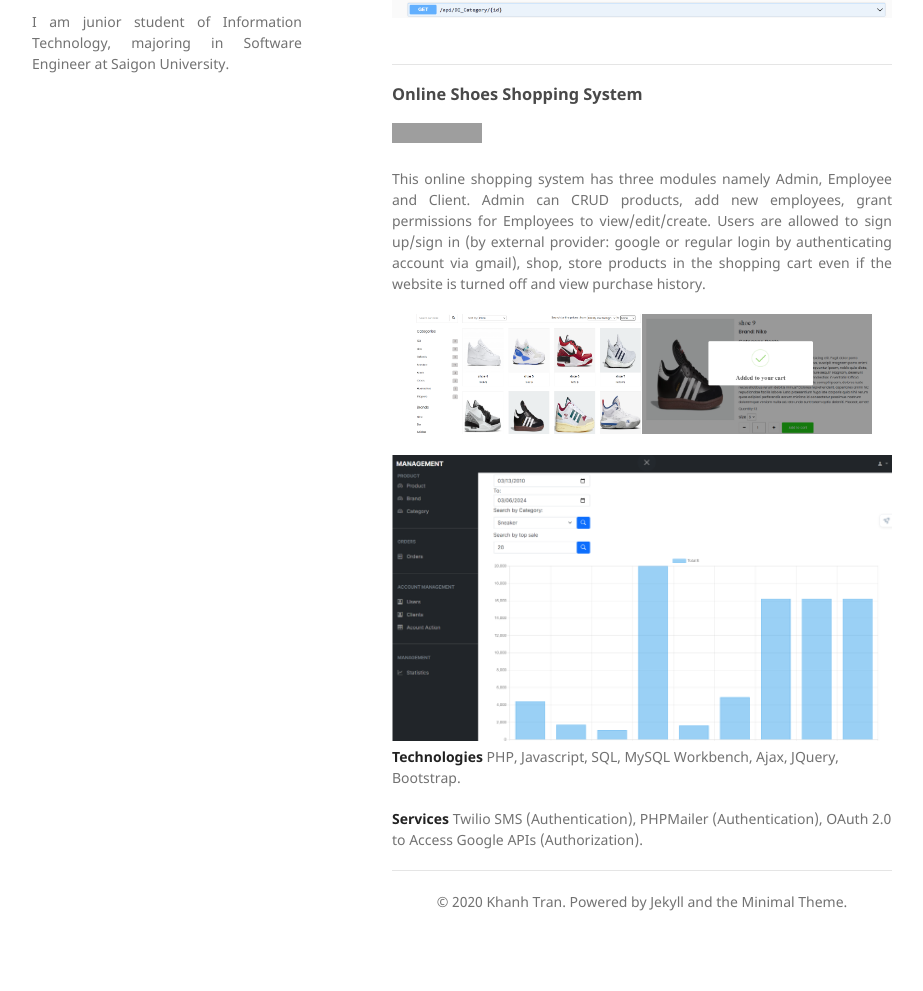
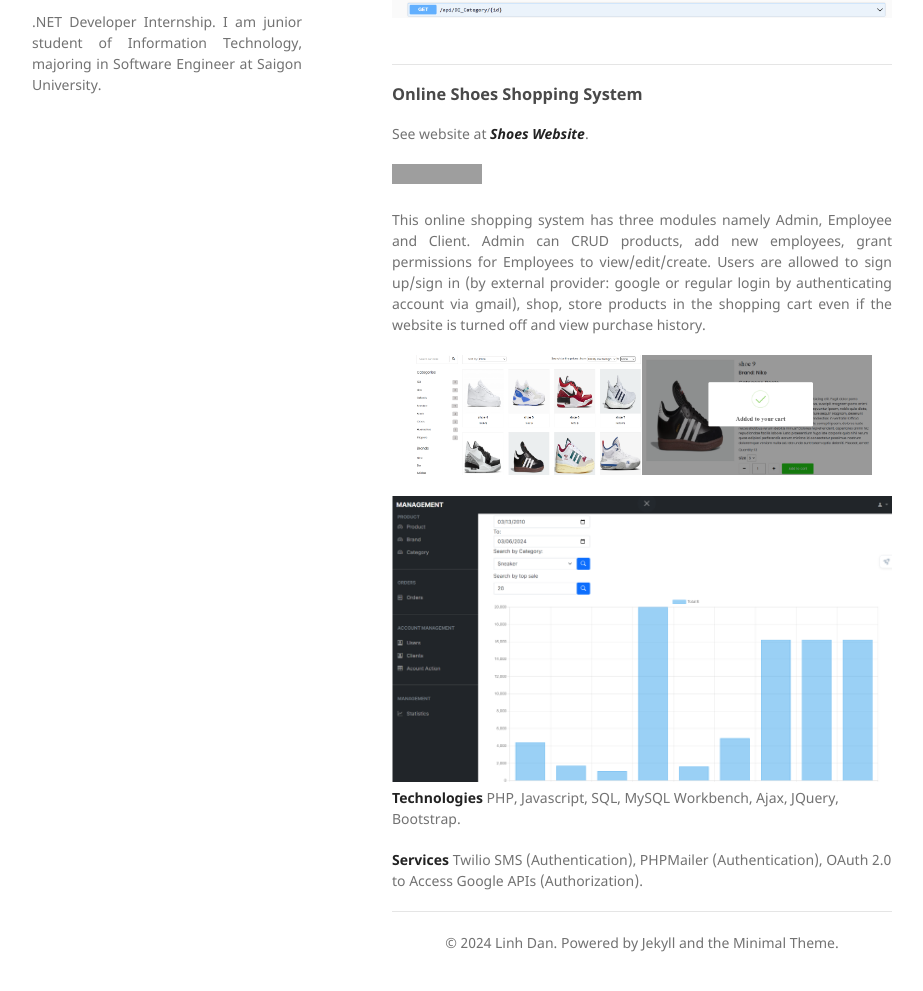
Before and after one commit to RyseUp/Portfolio, a Jekyll site: the page built from index.md, in a window 1280 px wide and 1400 px high, scrolled down 1476 px. Shown: the part 397-1388 px from the top of the window, without its empty margins (178-1101 px from the left). Built offline with Jekyll 4.4.1, drawn with Linux system fonts in a browser that asks for light colours; our own code applies the rules of GitHub Pages for plain Markdown files; before the commit the page ends 2835 px from its top, so only the background shows below that; grey boxes are pictures that could not be loaded.

Commit message:
Update project webapi

```diff
--- a/_config.yml
+++ b/_config.yml
@@ -10,6 +10,7 @@ description:
   </p>
 
   <p align="justify">
+  .NET Developer Internship.
   I am junior student of Information Technology, majoring in Software Engineer at Saigon University.
   </p>
 
--- a/index.md
+++ b/index.md
@@ -2,7 +2,7 @@
 ---
 ## Airline reservation management website
 
-Deploys ASP.NET application with Azure SQL Database on Microsoft Azure Cloud. See website at[***Airline reservation management***](https://airline-reservation-dbserver.database.windows.net/).
+Deploys ASP.NET application with Azure SQL Database on Microsoft Azure Cloud. See website at [***Airline reservation management***](https://airline-reservation-dbserver.database.windows.net/).
 [![View on GitHub](https://img.shields.io/badge/GitHub-View_on_GitHub-blue?logo=GitHub)](https://github.com/LinhDancute/Airline-Reservation-MVC-Aspnet/tree/B7)
 
 **Introduction** signup/signin, authentication, authorization, search for information. Administrators can CRUD and manage.
@@ -42,6 +42,7 @@ website's interface.</div>
 
 ---
 ### Online Shoes Shopping System
+See website at [***Shoes Website***](https://ld-shoe-php.000webhostapp.com/).
 
 [![View on GitHub](https://img.shields.io/badge/GitHub-View_on_GitHub-blue?logo=GitHub)](https://github.com/LinhDancute/Online-Shoes-Shopping-System_PHP/tree/main/Web2)
 
@@ -63,4 +64,4 @@ history.</div>
 (Authorization).
 
 ---
-<center>© 2020 Khanh Tran. Powered by Jekyll and the Minimal Theme.</center>
+<center>© 2024 Linh Dan. Powered by Jekyll and the Minimal Theme.</center>
```
Also changed, not shown: images/BERT-classification.png (deleted), images/ames-house-price.jpg (deleted), images/bac2018.JPG (deleted), images/bertsum.gif (deleted), images/bertsum.jpeg (deleted), images/breast-cancer.png (deleted), images/credit-risk-webapp.png (deleted), images/detect-spam-nlp.png (deleted), images/fb-food-trends.png (deleted), images/finetuning-bert.png (deleted), images/houseprice-leaderboard.JPG (deleted), images/nlp.png (deleted).
